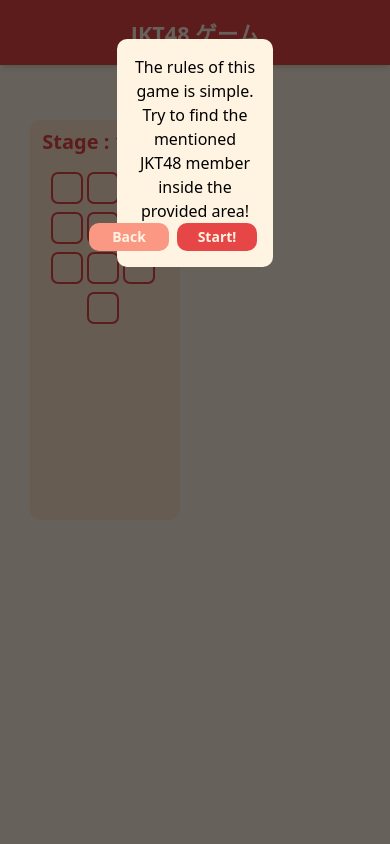
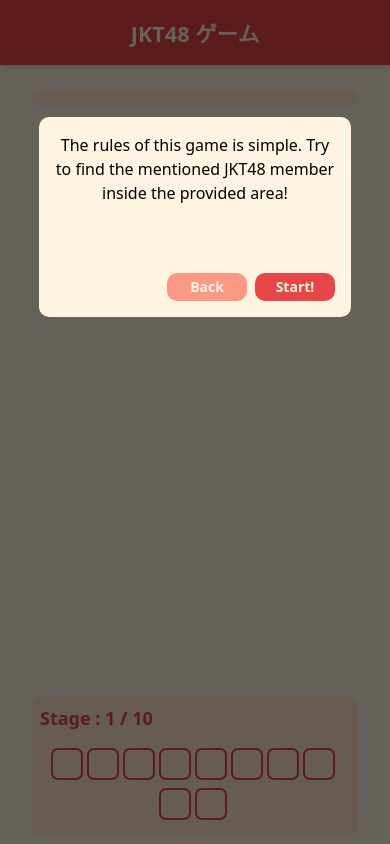
Before and after one commit to RizqiSyahrendra/jkt48-game, a Vue app: page /game/find-member in a window 390 px wide. Built offline with nearby package versions, Linux system fonts and the light colour scheme.

Commit message:
fix: mobile responsive UI Modal, Screen, FindMemberGameView

```diff
--- a/src/components/Modal.vue
+++ b/src/components/Modal.vue
@@ -16,7 +16,7 @@
     }"
   >
     <div
-      class="flex flex-col w-[40%] min-h-[200px] mt-[10%] p-4 rounded-[10px] bg-primary1 transition-all ease-in-out duration-300"
+      class="flex flex-col w-[80%] md:w-[40%] min-h-[200px] mt-[30%] md:mt-[10%] p-4 rounded-[10px] bg-primary1 transition-all ease-in-out duration-300"
       :class="{
         'scale-75': !isAnimating,
         'scale-100': isAnimating
--- a/src/components/layouts/Screen.vue
+++ b/src/components/layouts/Screen.vue
@@ -9,10 +9,10 @@
 </script>
 
 <template>
-  <main class="px-10 py-[100px]">
+  <main class="px-8 md:px-10 py-[70px] md:py-[100px]">
     <div
       v-if="!!headingText"
-      class="flex justify-center font-bold text-2xl md:text-3xl text-primary4"
+      class="flex justify-center font-bold text-2xl md:text-3xl text-primary4 pt-2"
     >
       {{ headingText }}
     </div>
--- a/src/views/game/FindMemberGameView.vue
+++ b/src/views/game/FindMemberGameView.vue
@@ -84,9 +84,19 @@
 <template>
   <Screen>
     <!-- Stage board -->
-    <div class="fixed left-[30px] w-[150px] h-[400px] p-2 bg-primary2 rounded-[10px]">
-      <div class="font-semibold text-xl text-center text-primary4">
-        Stage : {{ currentStage }} / {{ totalStage }}
+    <div
+      class="fixed left-[32px] w-[calc(100%-64px)] md:w-[150px] bottom-2 md:top-[20%] md:h-[400px] p-2 bg-primary2 rounded-[10px]"
+    >
+      <div
+        class="flex justify-between md:justify-center font-semibold text-lg md:text-xl text-primary4"
+      >
+        <span>Stage : {{ currentStage }} / {{ totalStage }}</span>
+        <span
+          v-if="!!stageCountDown && stageCountDown !== '00:00'"
+          class="bg-primary1 px-2 rounded-full"
+        >
+          {{ stageCountDown }}
+        </span>
       </div>
       <div class="mt-4 flex flex-wrap justify-center">
         <template v-for="(s, idx) in stageScore">
@@ -102,11 +112,11 @@
       v-if="!gameSummary.isFinished && !!memberQuestioned?.name"
       class="flex flex-col items-center font-semibold"
     >
-      <span class="text-primary3 text-2xl">Find :</span>
-      <span class="text-primary4 text-2xl">{{ memberQuestioned.name }}</span>
+      <span class="text-primary3 text-xl md:text-2xl">Find :</span>
+      <span class="text-primary4 text-xl md:text-2xl">{{ memberQuestioned.name }}</span>
     </div>
     <div
-      class="flex flex-wrap space-x-2 justify-center w-[50%] rounded-[10px] p-2 mt-4 bg-primary2 mx-auto"
+      class="flex flex-wrap space-x-2 justify-center w-[100%] md:w-[50%] rounded-[10px] p-2 mt-4 bg-primary2 mx-auto"
     >
       <div v-if="isDeckLoading" class="w-full mt-4 flex justify-center">
         <Loader size="md" />
@@ -142,7 +152,7 @@
     </div>
     <div
       v-if="!!stageCountDown && stageCountDown !== '00:00'"
-      class="flex justify-center items-center w-[80px] h-[30px] bg-primary2 text-primary4 font-semibold rounded-full mx-auto mt-2"
+      class="hidden md:flex justify-center items-center w-[80px] h-[30px] bg-primary2 text-primary4 font-semibold rounded-full mx-auto mt-2"
     >
       {{ stageCountDown }}
     </div>
```
